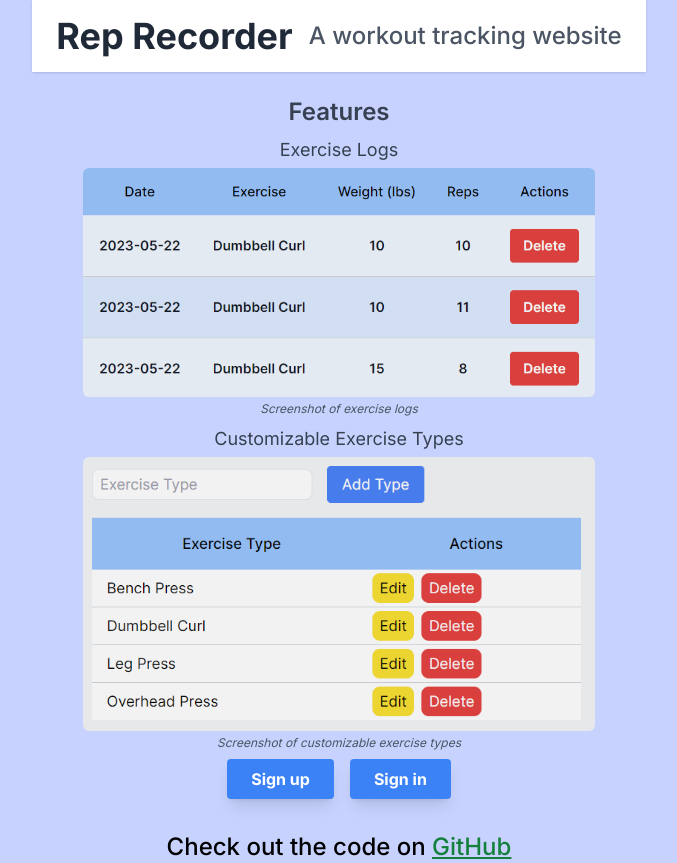
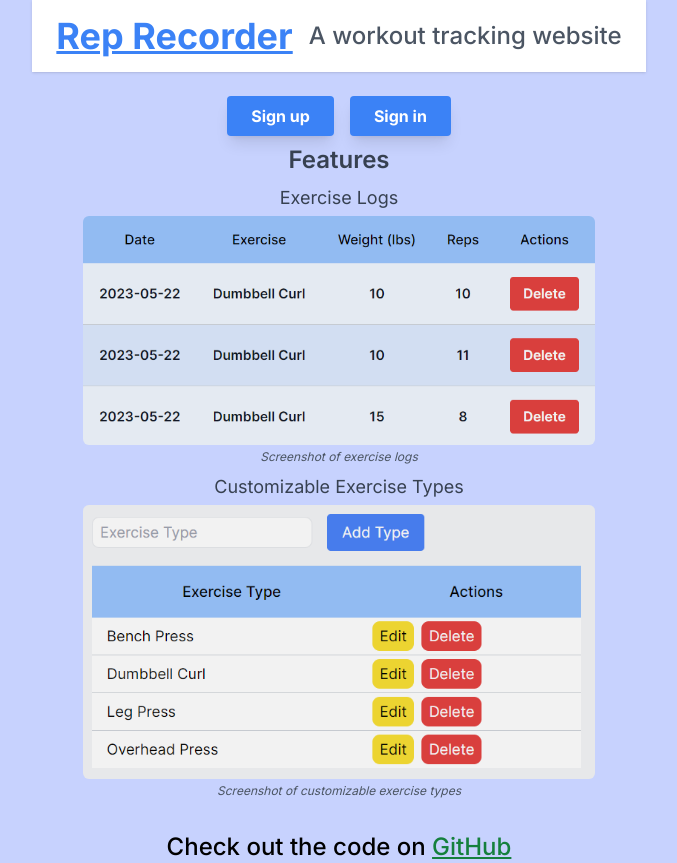
Before and after one commit to AustinMichaelColeman/rep-recorder, a Next.js app: page / in a window 1280 px wide. Shown: the whole page, without its empty margins (301-978 px from the left). Built offline with nearby package versions, Linux system fonts and the light colour scheme; no server answers.

Commit message:
Update styling of header

```diff
--- a/src/app/page.js
+++ b/src/app/page.js
@@ -20,6 +20,20 @@ export default function Home() {
     <main className="flex flex-col items-center justify-center min-h-screen dark:bg-gray-900">
       <HeaderBar />
       <div className="text-center p-6 space-y-2 dark:text-gray-300">
+        <div className="space-x-4">
+          <button
+            className="px-6 py-2 bg-blue-500 text-white font-bold rounded hover:bg-blue-600 dark:bg-blue-700 dark:hover:bg-blue-800 shadow-lg transition-all duration-200 ease-in-out"
+            onClick={() => router.push("/signup")}
+          >
+            Sign up
+          </button>
+          <button
+            className="px-6 py-2 bg-blue-500 text-white font-bold rounded hover:bg-blue-600 dark:bg-blue-700 dark:hover:bg-blue-800 shadow-lg transition-all duration-200 ease-in-out"
+            onClick={() => router.push("/signin")}
+          >
+            Sign in
+          </button>
+        </div>
         <h1 className="text-2xl font-semibold text-gray-700 dark:text-white">
           Features
         </h1>
@@ -61,21 +75,6 @@ export default function Home() {
             Screenshot of customizable exercise types
           </p>
         </div>
-
-        <div className="space-x-4">
-          <button
-            className="px-6 py-2 bg-blue-500 text-white font-bold rounded hover:bg-blue-600 dark:bg-blue-700 dark:hover:bg-blue-800 shadow-lg transition-all duration-200 ease-in-out"
-            onClick={() => router.push("/signup")}
-          >
-            Sign up
-          </button>
-          <button
-            className="px-6 py-2 bg-blue-500 text-white font-bold rounded hover:bg-blue-600 dark:bg-blue-700 dark:hover:bg-blue-800 shadow-lg transition-all duration-200 ease-in-out"
-            onClick={() => router.push("/signin")}
-          >
-            Sign in
-          </button>
-        </div>
       </div>
       <Footer />
     </main>
--- a/src/components/HeaderBar.js
+++ b/src/components/HeaderBar.js
@@ -1,6 +1,7 @@
 import { useAuthContext } from "@/context/AuthContext";
 import { handleSignout } from "@/firebase/auth/signout";
 import { useRouter } from "next/navigation";
+import Link from "next/link";
 
 export default function HeaderBar() {
   const { user } = useAuthContext();
@@ -18,9 +19,11 @@ export default function HeaderBar() {
   return (
     <header className="flex justify-between items-center py-4 px-6 bg-white dark:bg-gray-800 shadow">
       <div className="flex items-center">
-        <h1 className="text-4xl font-bold text-gray-800 dark:text-white">
-          Rep Recorder
-        </h1>
+        <Link href="/">
+          <h1 className="text-4xl font-bold text-blue-500 underline dark:text-blue-500 cursor-pointer hover:text-blue-600 dark:hover:text-blue-600 transition-colors duration-200">
+            Rep Recorder
+          </h1>
+        </Link>
         <h2 className="ml-4 text-2xl font-medium text-gray-600 dark:text-gray-300">
           A workout tracking website
         </h2>
```
